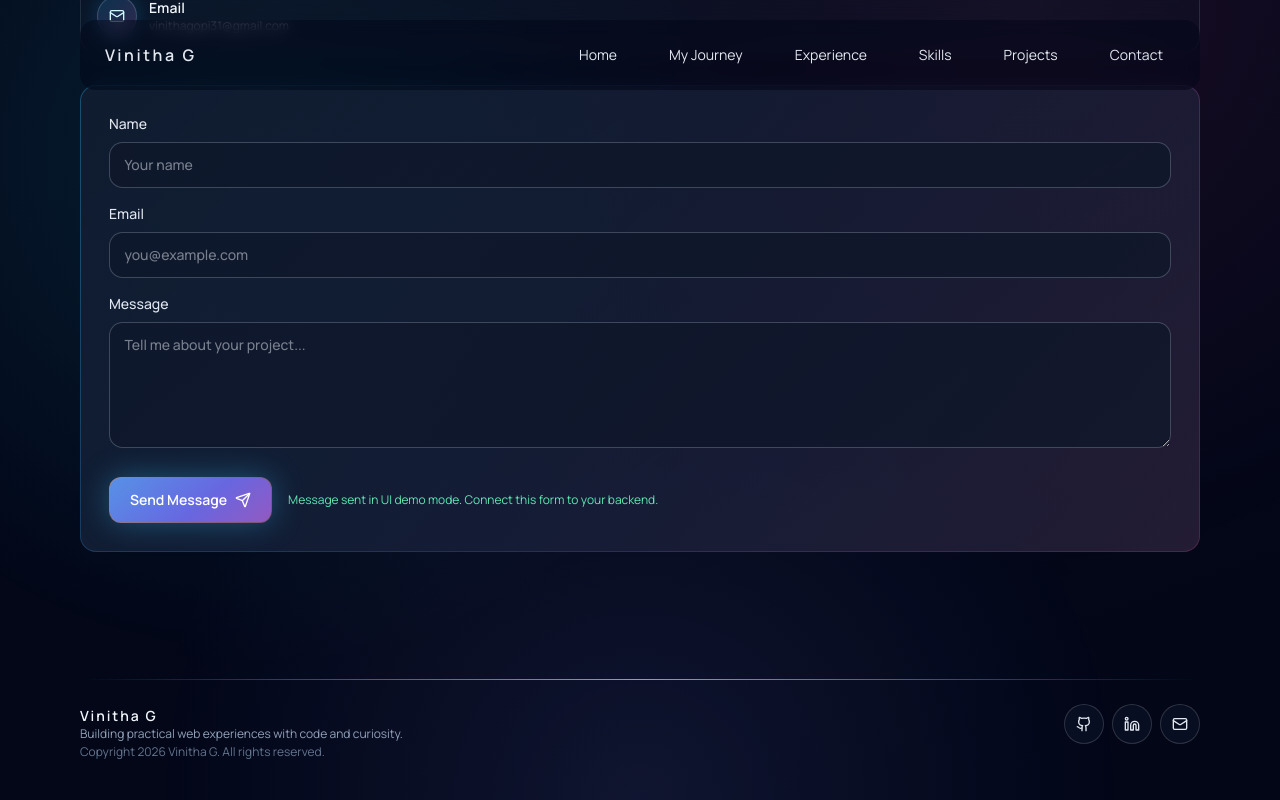
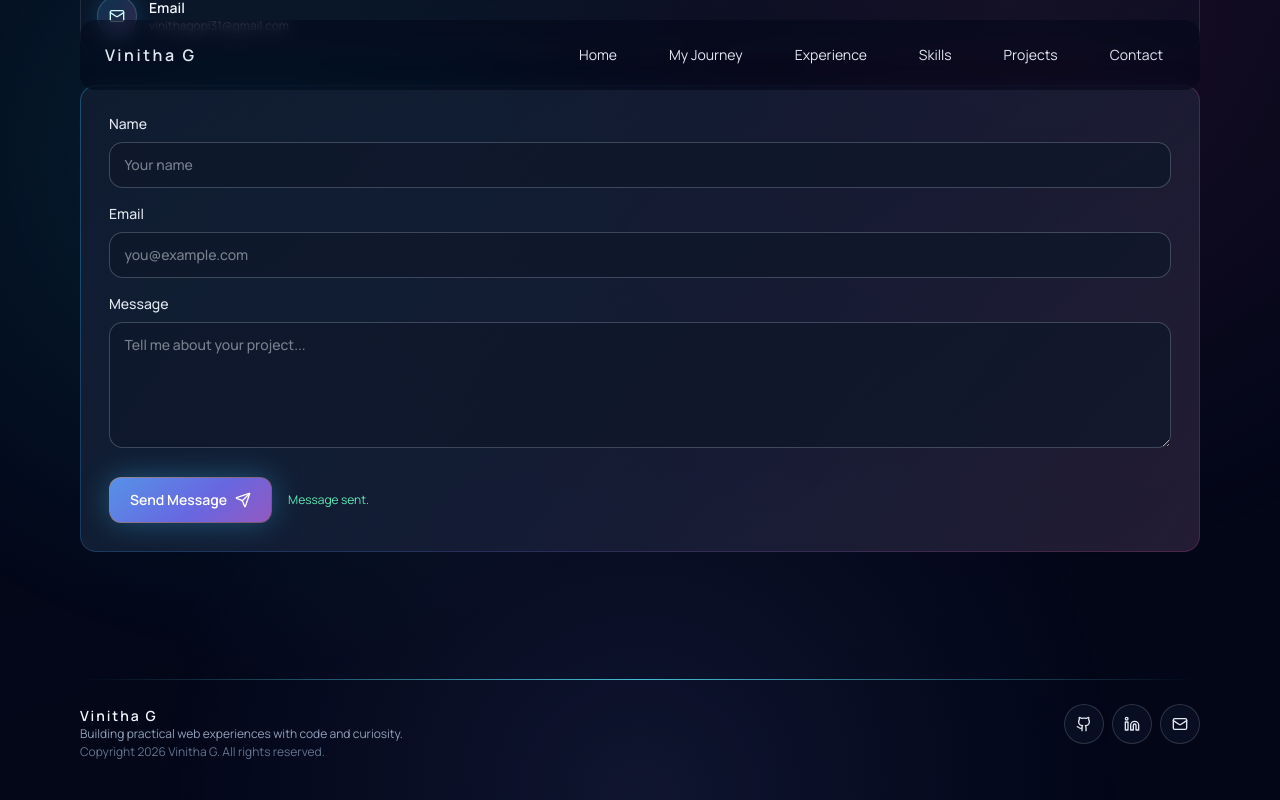
Before and after one commit to vinitha3031/my-portfolio, a React (Vite) app: page / in a window 1280 px wide. Both pictures are taken after typing "Sample", "name@example.com", "Sample" into the empty fields and a click on the button "Send Message". Shown: the part 5071-5871 px from the top of the page. Built offline with nearby package versions, Linux system fonts and the light colour scheme.

Commit message:
small fix

```diff
--- a/src/sections/ContactSection.jsx
+++ b/src/sections/ContactSection.jsx
@@ -146,7 +146,7 @@ export default function ContactSection({ profile }) {
               </GradientButton>
               {isSubmitted ? (
                 <p className="text-xs text-emerald-300">
-                  Message sent in UI demo mode. Connect this form to your backend.
+                  Message sent.
                 </p>
               ) : null}
             </div>
```
